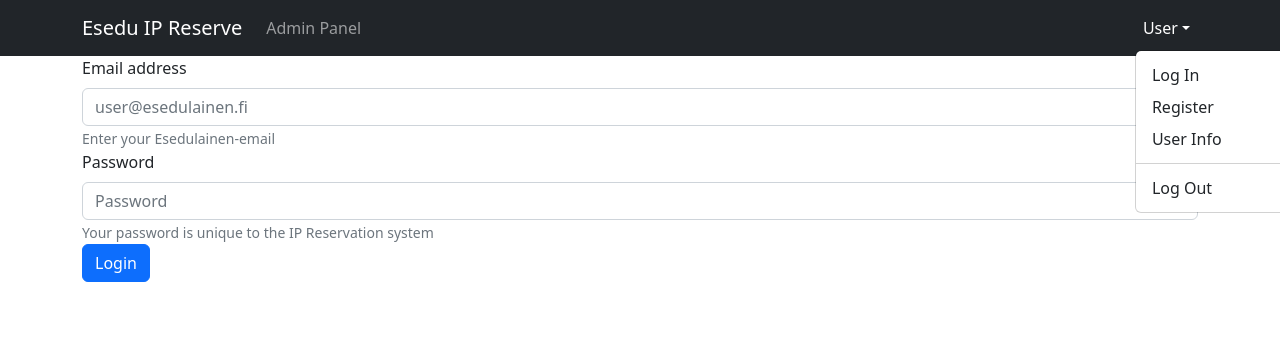
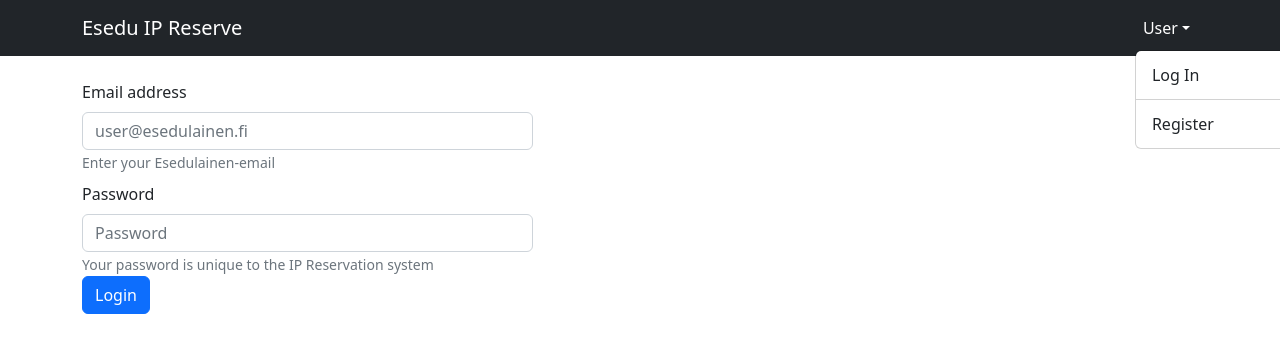
Before and after one commit to jkaart/ip-reservationapp-frontend, a React (Create React App) app: page / in a window 1280 px wide. Both pictures are taken after a click on the button "User". Shown: the top 352 px of the page. Built offline with nearby package versions, Linux system fonts and the light colour scheme.

Commit message:
semblance of login handling added

```diff
--- a/src/App.js
+++ b/src/App.js
@@ -1,6 +1,6 @@
-import React from "react";
+import React, { useState } from "react";
 import { BrowserRouter as Router, Route, Link, Routes } from "react-router-dom";
-import Login from "./Components/Login";
+import { Login, Logout } from "./Components/Login";
 import Reserve from "./Components/Reserve";
 import Navigation from "./Components/Navigation";
 import Admin from "./Components/Admin";
@@ -8,15 +8,24 @@ import User from "./Components/User";
 import { Container } from "react-bootstrap";
 
 const App = () => {
+    const [isLoggedIn, setIsLoggedIn] = useState(false);
+    const [isAdmin, setIsAdmin] = useState(false);
+
     return (
         <Router>
-            <Navigation />
+            <Navigation isLoggedIn={isLoggedIn} setIsLoggedIn={setIsLoggedIn} isAdmin={isAdmin} setIsAdmin={setIsAdmin}/>
             <Container>
                 <Routes>
-                    <Route exact path="/" element={<Login />} />
-                    <Route path="/reserve" element={<Reserve />} />
+                    <Route exact path="/" element={
+                        isLoggedIn ? <Reserve /> : <Login
+                            isLoggedIn={isLoggedIn}
+                            isAdmin={isAdmin}
+                            setIsLoggedIn={setIsLoggedIn}
+                            setIsAdmin={setIsAdmin} />
+                    } />
                     <Route path="/admin" element={<Admin />} />
                     <Route path="/user" element={<User/>} />
+                    <Route path="/logout" element={<Logout isLoggedIn={isLoggedIn} setIsLoggedIn={setIsLoggedIn} isAdmin={isAdmin} setIsAdmin={setIsAdmin}/>} />
                 </Routes>
             </Container>
         </Router>
--- a/src/Components/Login.js
+++ b/src/Components/Login.js
@@ -1,39 +1,90 @@
 import React, { useState } from "react";
 import { useNavigate } from "react-router-dom";
-import { Button, Form } from 'react-bootstrap';
+import { Button, Col, Form, Row } from 'react-bootstrap';
+import { render } from "@testing-library/react";
+import Navigation from "./Navigation";
 
-const Login = () => {
-    const [username, setUsername] = useState("");
-    const [password, setPassword] = useState("");
+export const Login = (props) => {
+    const login = props.isLoggedIn;
+    const setLogin = props.setIsLoggedIn;
+    const admin = props.isAdmin;
+    const setAdmin = props.setIsAdmin;
+
     const navigate = useNavigate();
+    const data = { success: false };
 
-    const handleSubmit = (event) => {
+    const handleSubmit = async (event) => {
         event.preventDefault();
-        // Simulate a successful login
-        navigate("/reserve");
+        /*
+        const response = await fetch('login', {
+            method: 'POST',
+            headers: {
+                'Content-Type': 'application/json'
+            },
+            body: JSON.stringify({
+                username, password
+            })
+        });
+
+        const data = await response.json();
+*/
+        //debug
+
+        await new Promise((resolve) => {
+            setTimeout(() => {
+                data.success = true;
+                setLogin(data.success);
+                resolve();
+            }, 1000);
+        });
+
+
+        if (data.success) {
+            console.log("Login successful:", login, data.success);
+            navigate("/");
+        } else {
+            console.log("Login failed:", login, data.success);
+        }
+
+        //navigate("/reserve");
     };
 
     return (
+        <Row>
+            <Col md='5'>
                 <Form>
-            <Form.Group>
+                    <Form.Group className="mt-4">
                         <Form.Label>Email address</Form.Label>
                         <Form.Control type="email" placeholder="user@esedulainen.fi" />
                         <Form.Text className="text-muted">
                             Enter your Esedulainen-email
                         </Form.Text>
                     </Form.Group>
-            <Form.Group>
+                    <Form.Group className="mt-2">
                         <Form.Label>Password</Form.Label>
                         <Form.Control type="password" placeholder="Password" />
                         <Form.Text className="text-muted">
                             Your password is unique to the IP Reservation system
                         </Form.Text>
                     </Form.Group>
-            <Button variant="primary" type="submit">
+                    <Button variant="primary" type="submit" onClick={handleSubmit}>
                         Login
                     </Button>
                 </Form>
+            </Col>
+        </Row>
     );
 };
 
-export default Login;
+export const Logout = (props) => {
+    const navigate = useNavigate();
+
+    props.setIsLoggedIn(false);
+    props.setIsAdmin(false);
+
+    navigate("/");
+
+    console.log(props.isLoggedIn);
+    console.log(props.isAdmin);
+
+};
--- a/src/Components/Navigation.js
+++ b/src/Components/Navigation.js
@@ -6,32 +6,26 @@ import Nav from 'react-bootstrap/Nav';
 import Navbar from 'react-bootstrap/Navbar';
 import NavDropdown from 'react-bootstrap/NavDropdown';
 
+function Navigation(props) {
 
-function Navigation() {
+    const { isLoggedIn, setIsLoggedIn, isAdmin } = props;
+
     return (
         <Navbar collapseOnSelect expand="lg" bg="dark" variant="dark">
             <Container>
-                <Navbar.Brand as={Link} to="/reserve" href="#home">Esedu IP Reserve</Navbar.Brand>
+                <Navbar.Brand as={Link} to="/" href="#home">Esedu IP Reserve</Navbar.Brand>
                 <Navbar.Toggle aria-controls="responsive-navbar-nav" />
                 <Navbar.Collapse id="responsive-navbar-nav">
                     <Nav className="me-auto">
-                        <Nav.Link as={Link} to="/admin">Admin Panel</Nav.Link>
+                        { isAdmin && <Nav.Link as={Link} to="/admin">Admin Panel</Nav.Link> }
                     </Nav>
                     <Nav>
                         <NavDropdown title="User" id="collapsible-nav-dropdown">
-                            <NavDropdown.Item as={Link} to="/">
-                                Log In
-                            </NavDropdown.Item>
-                            <NavDropdown.Item>
-                                Register
-                            </NavDropdown.Item>
-                            <NavDropdown.Item as={Link} to="/user">
-                                User Info
-                            </NavDropdown.Item>
+                            { !isLoggedIn && <NavDropdown.Item as={Link} to="/">Log In</NavDropdown.Item>}
+                            { isLoggedIn && <NavDropdown.Item as={Link} to="/user">User Info</NavDropdown.Item> }
                             <NavDropdown.Divider />
-                            <NavDropdown.Item>
-                                Log Out
-                            </NavDropdown.Item>
+                            { !isLoggedIn && <NavDropdown.Item>Register</NavDropdown.Item>}
+                            { isLoggedIn && <NavDropdown.Item as={Link} to="/logout">Log Out</NavDropdown.Item> }
                         </NavDropdown>
                     </Nav>
                 </Navbar.Collapse>
```
Lines whose indentation alone changed are shown as unchanged.
